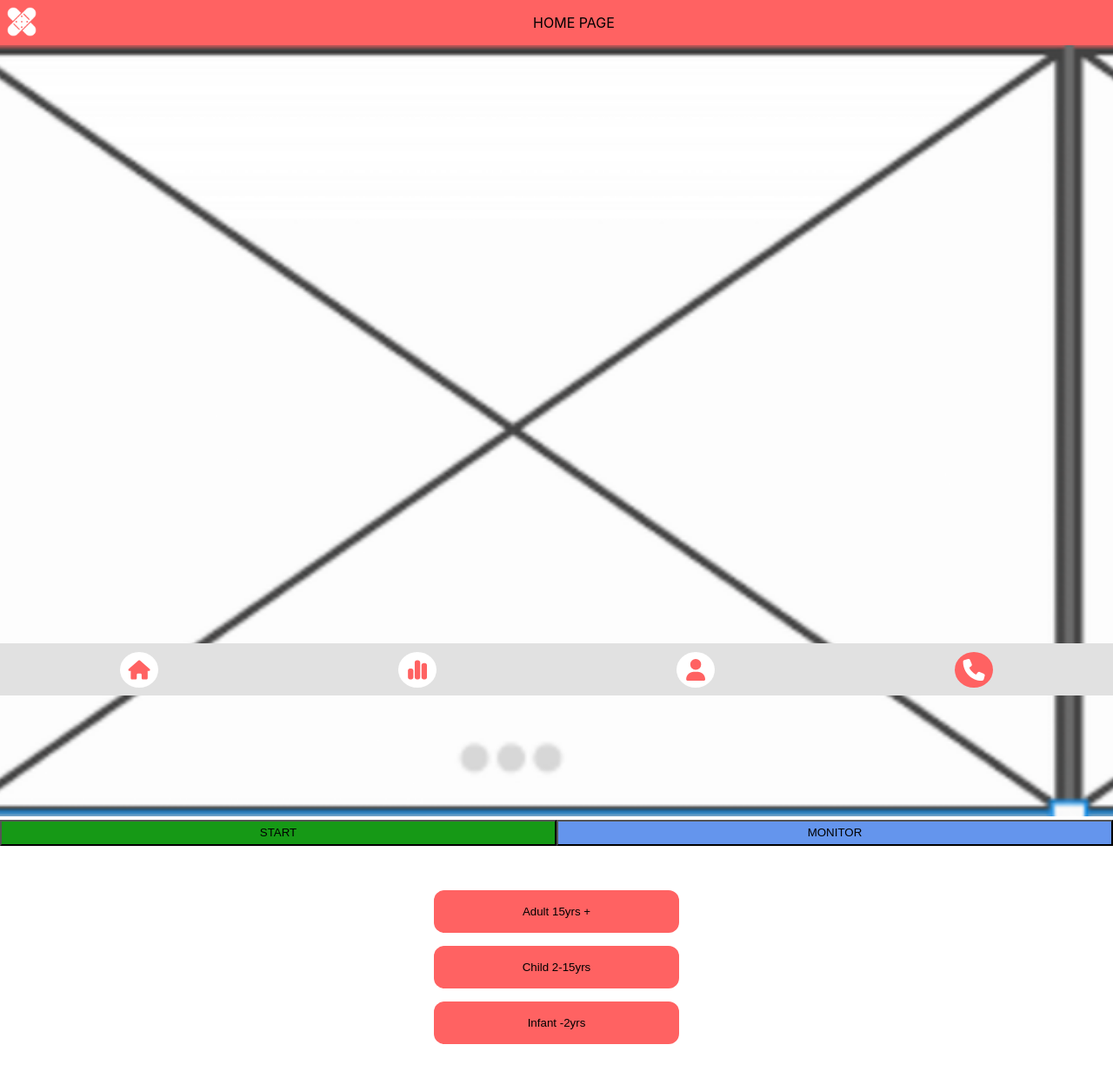
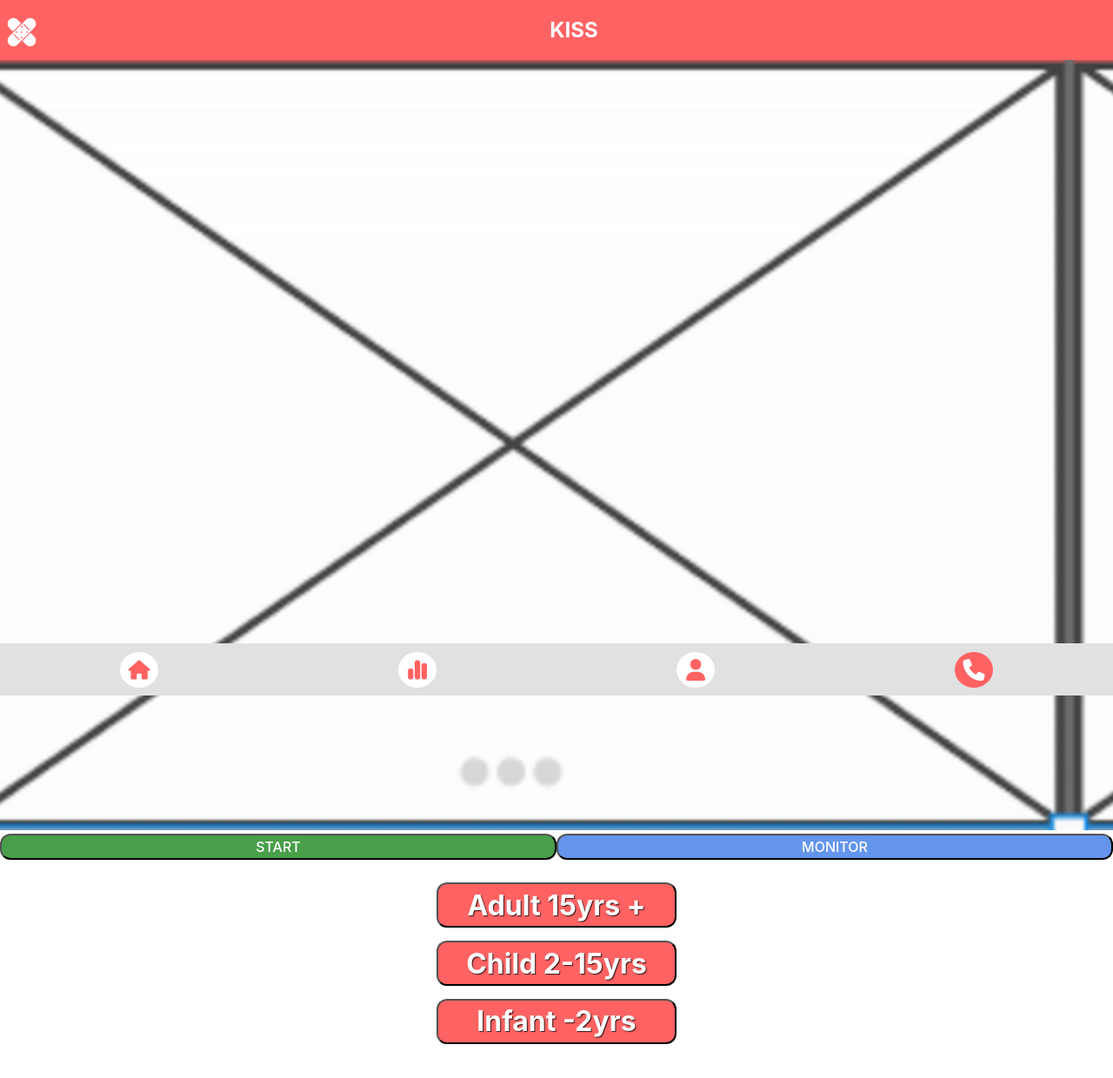
Before and after one commit to WesleyMatthee/kiss-react, a React (Create React App) app: page /CPR in a window 1280 px wide. Shown: the top 1240 px of the page at 87% size. Built offline with nearby package versions, Linux system fonts and the light colour scheme.

Commit message:
base index styling

```diff
--- a/src/components/Templates/nav.jsx
+++ b/src/components/Templates/nav.jsx
@@ -9,7 +9,7 @@ export default function Nav({isActive, seconds, setSeconds}) {
         <nav>
         <div className='nav-bar'>
           <img alt='White Logo' className='white-logo' src='/images/Kiss-Logo-White.png'></img>
-          <p>HOME PAGE</p>
+          <h1 className='Kiss'>KISS</h1>
         <output className='timer'>
           {isActive &&
           <Timer
--- a/src/components/subMonitor/ExtraNotes.jsx
+++ b/src/components/subMonitor/ExtraNotes.jsx
@@ -12,8 +12,8 @@ export default function ExtraNotes(props) {
 				</ul>
 			</section>
 			<form>
-				<input type='text' />{' '}
-				<button className='submit-button' type='submit'></button>{' '}
+				<input type='text' className ='extraNotes-text'/>
+				<button className='submit-button' type='submit' placeholder='Input Here'>Submit</button>
 			</form>
 			<button className='back-monitor' onClick={() => setSelectedMonitor(4)}>
 				BACK
--- a/src/components/subMonitor/Pearl.jsx
+++ b/src/components/subMonitor/Pearl.jsx
@@ -16,7 +16,7 @@ export default function Pearl(props) {
           <li>Repeat the previous steps for the other eye and make note if the pupils were both equally reactive to light</li>
         </ol>
       </section>
-      <form><input type="text" /> <button className='submit-button' type="submit"></button> </form>
+      <form><input type="text" className ='monitor-text' placeholder='Input Here'/> <button className='submit-button' type="submit">Submit</button> </form>
       <button className='back-monitor' onClick={() => setSelectedMonitor(3)}>BACK</button>
       <button className='next-monitor' onClick={() => setSelectedMonitor(5)}>NEXT</button>
 
--- a/src/components/subMonitor/Pulse.jsx
+++ b/src/components/subMonitor/Pulse.jsx
@@ -16,7 +16,9 @@ export default function Pulse(props) {
           <li>Input the number you got in the form below.</li>
         </ol>
       </section>
-      <form><input type="text" /> <button className='submit-button' type="submit"></button> </form>
+     <div>
+      <form><input className ='monitor-text' type="text" placeholder='Input Here' /> <button className='submit-button' type="submit">Submit</button> </form>
+      </div>
       <button className='next-monitor' onClick={() => setSelectedMonitor(2)}>NEXT</button>
 
     </main>
--- a/src/components/subMonitor/Respirations.jsx
+++ b/src/components/subMonitor/Respirations.jsx
@@ -17,7 +17,7 @@ export default function Respirations(props) {
           <li>Input the number you got in the form below.</li>
         </ol>
       </section>
-      <form><input type="text" /> <button className='submit-button' type="submit"></button> </form>
+      <form><input type="text" className ='monitor-text' placeholder='Input Here'/> <button className='submit-button' type="submit">Submit</button> </form>
       <button className='back-monitor' onClick={() => setSelectedMonitor(1)}>BACK</button>
       <button className='next-monitor' onClick={() => setSelectedMonitor(3)}>NEXT</button>
 
--- a/src/components/subMonitor/SkinCondition.jsx
+++ b/src/components/subMonitor/SkinCondition.jsx
@@ -16,7 +16,7 @@ export default function SkinCondition(props) {
           <li>Pay attention to the moisture level, is the person dry or sweaty?</li>
         </ol>
       </section>
-      <form><input type="text" /> <button className='submit-button' type="submit"></button> </form>
+      <form><input type="text" className ='monitor-text' placeholder='Input Here'/> <button className='submit-button' type="submit">Submit</button> </form>
       <button className='back-monitor' onClick={() => setSelectedMonitor(2)}>BACK</button>
       <button className='next-monitor' onClick={() => setSelectedMonitor(4)}>NEXT</button>
 
--- a/src/index.css
+++ b/src/index.css
@@ -24,22 +24,34 @@ code {
   display: flex;
   flex-direction: column;
   padding-left: 0;
-  padding-top: 25px;
 }
 
 .container button{
+  background: #FF6262;
+  box-sizing: border-box;
+  color: #fff;
   display: flex;
   flex-direction: column;
   align-items: center;
   justify-content: center;
-  padding-bottom: 15px;
-  padding-top: 15px;
-  padding-left: 100px;
-  padding-right: 100px;
+  font-family: Mija,-apple-system,BlinkMacSystemFont,Roboto,"Roboto Slab","Droid Serif","Segoe UI",system-ui,Arial,sans-serif;
+  font-size: 2em;
+  font-weight: 700;
+  line-height: 3px;
+  padding: .7em 1em;
+  text-shadow: rgba(0, 0, 0, .8) 1px 1px 1px;
   margin-bottom: 15px;
   border-radius: 12px;
-  border-color: transparent;
-  background-color: #FF6262;
+}
+
+.container button:hover {
+  background-color: #f94e6d;
+}
+
+.container button:active {
+  background-color: #f94e6d;
+  box-shadow: 0 5px #666;
+  transform: translateY(4px);
 }
 
 .button-buffer{
@@ -55,13 +67,69 @@ code {
 }
 
 .start-button{
-  background-color: rgb(22, 153, 22);
+  background-color: rgb(73, 158, 73);
+  font-family: Mija,-apple-system,BlinkMacSystemFont,Roboto,"Roboto Slab","Droid Serif","Segoe UI",system-ui,Arial,sans-serif;
+  font-size: 1rem;
+  color: #fff;
+  font-weight: 500;
+  border-radius: 12px;
+  box-sizing: border-box;
+}
+
+.start-button:hover {
+  background-color: rgb(58, 128, 58);
+}
+
+.start-button:active {
+  background-color: rgb(58, 128, 58);
+  box-shadow: 0 5px #666;
+  transform: translateY(2px);
 }
 
 .monitor-button{
   background-color: cornflowerblue;
+  font-family: Mija,-apple-system,BlinkMacSystemFont,Roboto,"Roboto Slab","Droid Serif","Segoe UI",system-ui,Arial,sans-serif;
+  font-size: 1rem;
+  color: #fff;
+  font-weight: 500;
+  border-radius: 12px;
+  box-sizing: border-box;
+}
+
+.monitor-button:hover {
+  background-color: rgb(81, 136, 237);
+}
+
+.monitor-button:active {
+  background-color: rgb(81, 136, 237);
+  box-shadow: 0 5px #666;
+  transform: translateY(2px);
 }
 
 .start-timer{
   background-color: rgb(22, 153, 22);
 }
+
+.nav-bar {
+  font-family: Mija,-apple-system,BlinkMacSystemFont,Roboto,"Roboto Slab","Droid Serif","Segoe UI",system-ui,Arial,sans-serif;
+  color: #fff;
+  display: flex;
+  align-items: center;
+}
+
+.next-monitor {
+  margin-left: 15px;
+}
+
+.monitor-text {
+  width: 30%;
+  height: auto;
+  font-size: 20px;
+  height: 25px;
+  margin-bottom: 25px;
+  margin-right: 10px;
+  margin-left: 15px;
+  border-top: none;
+  border-left: none;
+  border-right  : none;
+}
```
